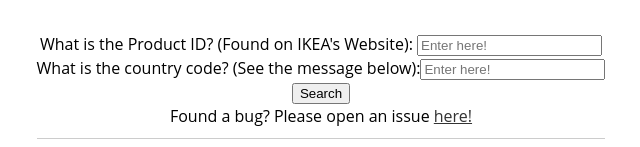
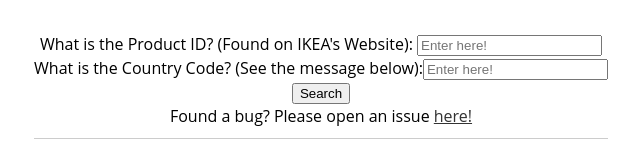
Before and after one commit to IkeaStock/website, a Next.js app: page / in a window 1280 px wide. Shown: the part 168-315 px from the top of the page, without its empty margins (319-959 px from the left). Built offline with nearby package versions, Linux system fonts and the light colour scheme.

Commit message:
ocd be like

```diff
--- a/pages/index.tsx
+++ b/pages/index.tsx
@@ -15,7 +15,7 @@
       <label htmlFor="product">What is the Product ID? (Found on IKEA's Website): </label>
       <input id="product" type="text" placeholder="Enter here!" width="auto"/>
       <br />
-      <label htmlFor="country">What is the country code? (See the message below):</label>
+      <label htmlFor="country">What is the Country Code? (See the message below):</label>
       <input id="country" type="text" placeholder="Enter here!" width="auto"/>
       <br />
       <button type="submit">Search</button>
```
